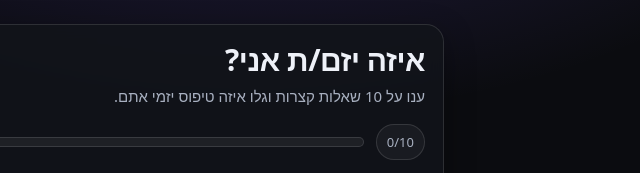
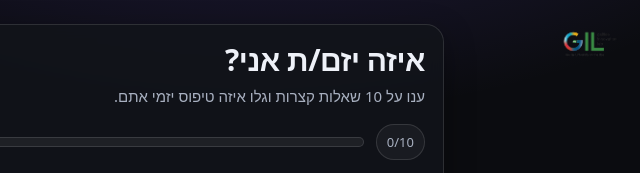
Before and after one commit to baykel/entrepreneur-quiz, a website: page public/index.html in a window 1280 px wide. Shown: the top 173 px of the page, 640-1280 px from the left. Drawn offline with Linux system fonts and the light colour scheme.

Commit message:
Add site logo top corner and transparent logo on result page

```diff
--- a/public/index.html
+++ b/public/index.html
@@ -17,6 +17,16 @@
       --shadow: 0 10px 30px rgba(0,0,0,0.35);
       --radius: 18px;
     }
+
+    .site-logo{
+  position:fixed;
+  top:16px;
+  right:16px;   /* אם אתה רוצה שמאל – החלף ל left:16px; */
+  width:70px;
+  opacity:0.95;
+  z-index:9999;
+}
+
 
     * { box-sizing: border-box; }
     body {
@@ -211,6 +221,7 @@ option { color: #0b0c10; background: #eef1f8; }
 </head>
 
 <body>
+  <img src="/gil-logo.png" class="site-logo">
   <div class="wrap">
     <div class="card">
       <header>
```
Also changed, not shown: public/result.html (+1 -1 lines), public/gil-logo.png (added).
